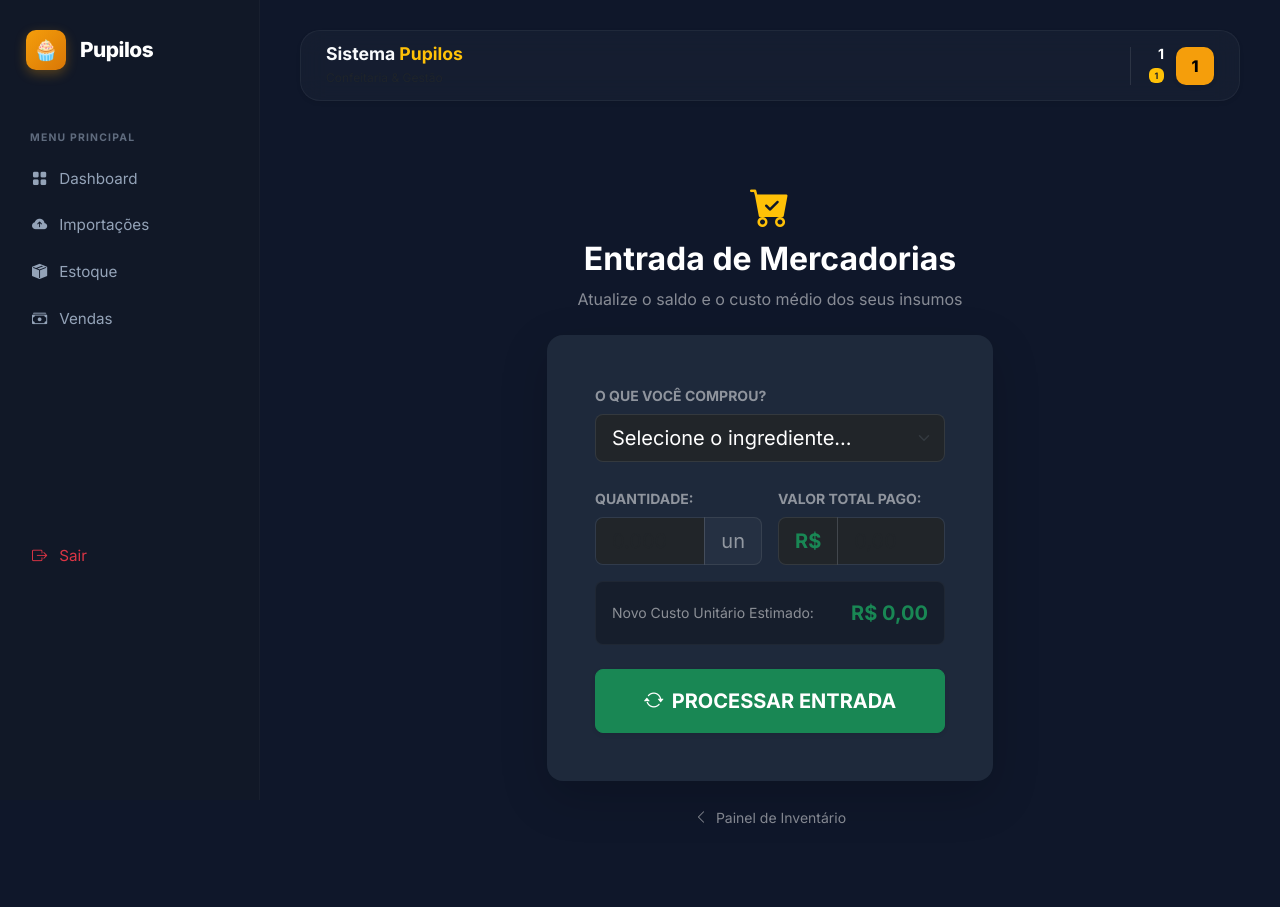
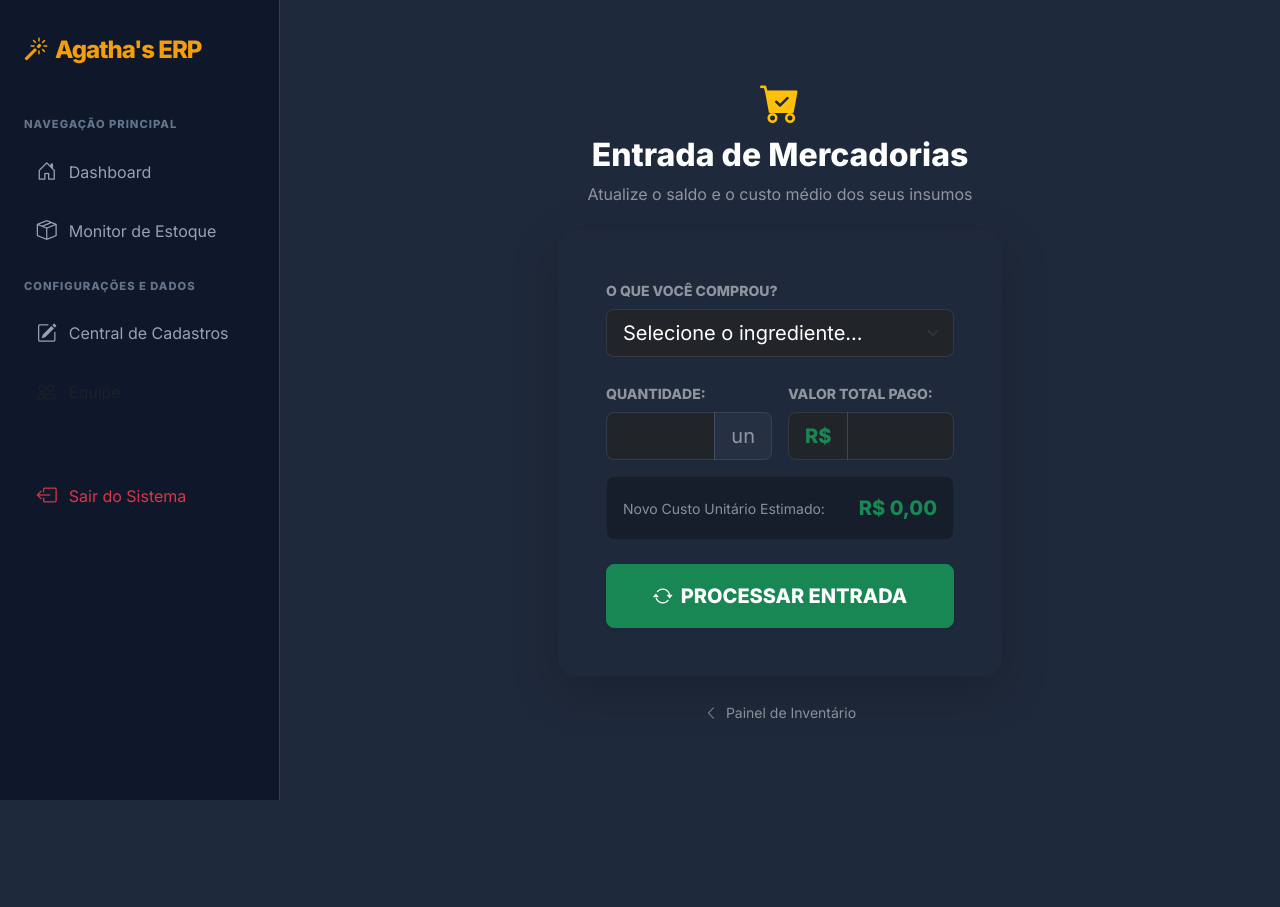
Before and after one commit to Lucas7546/Pupilos-Confeitaria-ERP, a Flask app: page /compras in a window 1280 px wide. After the commit the page ends 800 px from the top, so only its background shows below. Run offline with Flask 3, Linux system fonts and the light colour scheme; a user stored in the database is signed in; data that the repository does not hold is empty; some libraries are stand-ins or nearby versions.

Commit message:
atualizando cadastro

```diff
--- a/app.py
+++ b/app.py
@@ -5,7 +5,7 @@ import io
 from datetime import datetime
 from functools import wraps
 
-from flask import Flask, render_template, request, redirect, flash, abort, session
+from flask import Flask, render_template, request, redirect, url_for, flash, abort, session
 from flask_login import (
     LoginManager, UserMixin, login_user,
     logout_user, login_required, current_user
@@ -221,6 +221,70 @@ def registrar_compra():
         flash(f"Erro: {e}", "danger")
     return redirect("/estoque")
 
+
+# --- ROTA PRINCIPAL DA CENTRAL DE CADASTROS ---
+@app.route("/cadastro")
+@login_required
+def render_cadastro():
+    # Carrega dados para preencher os selects da Ficha Técnica (Engenharia de Produto)
+    try:
+        lista_produtos = produtos.listar_todos()
+        lista_materias = materias.listar_todas()
+        return render_template("cadastro.html", produtos=lista_produtos, materias=lista_materias)
+    except Exception as e:
+        flash(f"Erro ao carregar dados: {e}", "danger")
+        return redirect(url_for('index'))
+
+# --- AÇÃO: CADASTRAR MATÉRIA-PRIMA (INSUMOS) ---
+@app.route("/cadastrar-mp", methods=["POST"])
+@login_required
+def cadastrar_mp():
+    nome = request.form.get("nome")
+    unidade = request.form.get("unidade")
+    estoque_at = request.form.get("estoque_atual")
+    preco = request.form.get("preco")
+    estoque_min = request.form.get("estoque_minimo")
+
+    # Chama a função do seu módulo materias.py
+    # Ajuste os argumentos conforme sua função original aceita
+    if materias.cadastrar_materia(nome, unidade, preco, estoque_at, estoque_min):
+        flash(f"Insumo '{nome}' salvo no PostgreSQL!", "success")
+    else:
+        flash("Erro técnico ao salvar insumo.", "danger")
+
+    return redirect(url_for('render_cadastro'))
+
+# --- AÇÃO: CADASTRAR PRODUTO FINAL ---
+@app.route("/cadastrar-produto", methods=["POST"])
+@login_required
+def cadastrar_produto_final():
+    nome = request.form.get("nome")
+    preco = request.form.get("preco")
+    categoria = request.form.get("categoria")
+
+    if produtos.cadastrar_produto(nome, preco, categoria):
+        flash(f"Produto '{nome}' cadastrado com sucesso!", "success")
+    else:
+        flash("Erro ao cadastrar produto final.", "danger")
+
+    return redirect(url_for('render_cadastro'))
+
+# --- AÇÃO: VINCULAR RECEITA (ENGENHARIA) ---
+@app.route("/vincular-receita", methods=["POST"])
+@login_required
+def vincular_receita():
+    id_produto = request.form.get("id_produto")
+    id_materia = request.form.get("id_materia_prima")
+    quantidade = request.form.get("quantidade")
+
+    # Aqui chama a função que cria o vínculo na tabela de receitas/fichas técnicas
+    if produtos.vincular_insumo(id_produto, id_materia, quantidade):
+        flash("Ingrediente vinculado ao produto!", "success")
+    else:
+        flash("Erro ao vincular ingrediente.", "danger")
+
+    return redirect(url_for('render_cadastro'))
+
 # =========================
 # VENDAS
 # =========================
--- a/templates/base.html
+++ b/templates/base.html
@@ -1,259 +1,173 @@
 <!DOCTYPE html>
 <html lang="pt-br">
-
 <head>
     <meta charset="UTF-8">
     <meta name="viewport" content="width=device-width, initial-scale=1.0">
-    <title>Pupilos Confeitaria - Gestão Gourmet</title>
+    <title>Gestão de Confeitaria | PostgreSQL</title>
 
-    <!-- Bootstrap & Icons -->
-    <link href="https://cdn.jsdelivr.net/npm/bootstrap@5.3.3/dist/css/bootstrap.min.css" rel="stylesheet">
-    <link rel="stylesheet" href="https://cdn.jsdelivr.net/npm/bootstrap-icons@1.11.3/font/bootstrap-icons.min.css">
-    <!-- Google Fonts: Inter -->
-    <link href="https://fonts.googleapis.com/css2?family=Inter:wght@300;400;600;700;800&display=swap" rel="stylesheet">
+    <!-- Bootstrap 5.3 -->
+    <link href="https://cdn.jsdelivr.net/npm/bootstrap@5.3.0/dist/css/bootstrap.min.css" rel="stylesheet">
+    <!-- Google Fonts -->
+    <link href="https://fonts.googleapis.com/css2?family=Inter:wght@300;400;600;800&display=swap" rel="stylesheet">
+    <!-- Bootstrap Icons -->
+    <link rel="stylesheet" href="https://cdn.jsdelivr.net/npm/bootstrap-icons@1.11.0/font/bootstrap-icons.css">
 
     <style>
         :root {
-            --sidebar-width: 260px;
-            --bg-dark: #0f172a;
-            --bg-sidebar: #111827;
-            --accent: #f59e0b;
-            --accent-glow: rgba(245, 158, 11, 0.3);
-            --text-muted: #94a3b8;
-            --glass: rgba(30, 41, 59, 0.4);
+            --sidebar-bg: #0f172a;
+            --main-bg: #1e293b;
+            --accent-color: #f59e0b;
+            --sidebar-width: 280px;
         }
-
-        * { margin: 0; padding: 0; box-sizing: border-box; }
 
         body {
             font-family: 'Inter', sans-serif;
-            background: var(--bg-dark);
+            background-color: var(--main-bg);
             color: #f8fafc;
-            min-height: 100vh;
+            overflow-x: hidden;
         }
 
-        /* Scrollbar Moderna */
-        ::-webkit-scrollbar { width: 5px; }
-        ::-webkit-scrollbar-track { background: var(--bg-dark); }
-        ::-webkit-scrollbar-thumb { background: #334155; border-radius: 10px; }
-        ::-webkit-scrollbar-thumb:hover { background: var(--accent); }
-
-        /* Sidebar Refinada */
+        /* SIDEBAR ESTILIZADA */
         .sidebar {
             width: var(--sidebar-width);
+            background-color: var(--sidebar-bg);
             height: 100vh;
             position: fixed;
-            left: 0; top: 0;
-            background: var(--bg-sidebar);
-            border-right: 1px solid rgba(255,255,255,0.03);
-            padding: 30px 18px;
-            display: flex;
-            flex-direction: column;
-            z-index: 1050;
-            transition: all 0.3s cubic-bezier(0.4, 0, 0.2, 1);
+            top: 0;
+            left: 0;
+            border-right: 1px solid #334155;
+            z-index: 1000;
         }
 
-        .logo {
-            display: flex;
-            align-items: center;
-            gap: 14px;
-            margin-bottom: 35px;
-            text-decoration: none;
-            color: white;
-            padding-left: 8px;
+        .sidebar-brand {
+            padding: 2rem 1.5rem;
+            font-weight: 800;
+            font-size: 1.5rem;
+            color: var(--accent-color);
+            letter-spacing: -1px;
         }
 
-        .logo-icon {
-            width: 40px; height: 40px;
-            border-radius: 10px;
-            background: linear-gradient(135deg, var(--accent), #d97706);
-            display: flex;
-            align-items: center; justify-content: center;
-            font-size: 20px;
-            box-shadow: 0 4px 12px var(--accent-glow);
+        .menu-label {
+            font-size: 0.7rem;
+            text-transform: uppercase;
+            letter-spacing: 1px;
+            color: #64748b;
+            padding: 1rem 1.5rem 0.5rem;
+            font-weight: 700;
         }
-
-        .logo-text { font-size: 1.3rem; font-weight: 800; letter-spacing: -0.5px; }
-
-        .menu-title {
-            color: var(--text-muted);
-            font-size: 0.65rem;
-            text-transform: uppercase;
-            margin: 25px 0 10px 12px;
-            letter-spacing: 1.2px;
-            font-weight: 700;
-            opacity: 0.6;
-        }
-
-        .sidebar-menu { list-style: none; padding: 0; flex-grow: 1; }
 
         .nav-link-custom {
             display: flex;
             align-items: center;
-            gap: 12px;
+            padding: 0.8rem 1.5rem;
+            color: #94a3b8;
             text-decoration: none;
-            color: #94a3b8;
-            padding: 12px 14px;
-            border-radius: 12px;
-            font-size: 0.95rem;
-            font-weight: 500;
-            transition: 0.2s ease;
+            transition: all 0.2s ease;
+            margin: 0.2rem 0.8rem;
+            border-radius: 10px;
+        }
+
+        .nav-link-custom i {
+            font-size: 1.25rem;
+            margin-right: 12px;
         }
 
         .nav-link-custom:hover {
-            background: rgba(255,255,255,0.04);
-            color: white;
-            transform: translateX(3px);
+            background-color: #1e293b;
+            color: var(--accent-color);
         }
 
         .nav-link-custom.active {
-            background: var(--accent);
-            color: #000 !important;
-            font-weight: 700;
-            box-shadow: 0 8px 15px var(--accent-glow);
+            background-color: var(--accent-color);
+            color: #000;
+            font-weight: 600;
         }
 
-        /* Main Area */
-        .main {
+        /* CONTEÚDO PRINCIPAL */
+        .main-wrapper {
             margin-left: var(--sidebar-width);
-            padding: 30px 40px;
-            transition: all 0.3s ease;
+            padding: 2rem;
+            min-height: 100vh;
         }
 
-        .topbar {
-            background: var(--glass);
-            backdrop-filter: blur(12px);
-            -webkit-backdrop-filter: blur(12px);
-            border-radius: 20px;
-            padding: 12px 25px;
-            margin-bottom: 35px;
-            display: flex;
-            justify-content: space-between;
-            align-items: center;
-            border: 1px solid rgba(255,255,255,0.05);
+        /* ALERTAS FLASH */
+        .alert-floating {
+            border-radius: 12px;
+            border: none;
+            box-shadow: 0 10px 15px -3px rgba(0, 0, 0, 0.1);
         }
 
-        .user-box {
-            display: flex;
-            align-items: center;
-            gap: 12px;
-            padding-left: 18px;
-            border-left: 1px solid rgba(255,255,255,0.1);
-        }
-
-        .avatar {
-            width: 38px; height: 38px;
-            border-radius: 10px;
-            background: var(--accent);
-            display: flex;
-            align-items: center; justify-content: center;
-            font-weight: 800; color: #000;
-        }
-
-        /* Responsividade */
-        @media(max-width: 992px){
-            :root { --sidebar-width: 80px; }
-            .logo-text, .menu-title, .nav-link-custom span, .user-info, .topbar h4 { display: none; }
-            .sidebar { padding: 25px 10px; align-items: center; }
-            .nav-link-custom { justify-content: center; width: 48px; height: 48px; padding: 0; }
-            .main { padding: 20px; }
-        }
-
-        /* Animações de Conteúdo */
-        .page-content {
-            animation: fadeIn 0.5s ease-out;
-        }
-
-        @keyframes fadeIn {
-            from { opacity: 0; transform: translateY(10px); }
-            to { opacity: 1; transform: translateY(0); }
-        }
-
-        .alert-custom {
-            background: #1e293b !important;
-            border: none;
-            border-left: 4px solid var(--accent) !important;
-            color: #f8fafc;
+        @media (max-width: 992px) {
+            .sidebar { transform: translateX(-100%); }
+            .main-wrapper { margin-left: 0; }
         }
     </style>
 </head>
-
 <body>
 
+    <!-- NAVEGAÇÃO LATERAL -->
     <aside class="sidebar">
-        <a href="/" class="logo">
-            <div class="logo-icon">🧁</div>
-            <span class="logo-text">Pupilos</span>
+        <div class="sidebar-brand">
+            <i class="bi bi-magic me-2"></i>Agatha's ERP
+        </div>
+
+        <nav>
+            <div class="menu-label">Navegação Principal</div>
+            <a href="/" class="nav-link-custom">
+                <i class="bi bi-house-door"></i> Dashboard
+            </a>
+            <a href="/estoque" class="nav-link-custom">
+                <i class="bi bi-box-seam"></i> Monitor de Estoque
             </a>
 
-        <div class="menu-title">Menu Principal</div>
-        <ul class="sidebar-menu">
-            <li><a href="/" class="nav-link-custom"><i class="bi bi-grid-fill"></i> <span>Dashboard</span></a></li>
-            <li><a href="/importacoes" class="nav-link-custom"><i class="bi bi-cloud-arrow-up-fill"></i> <span>Importações</span></a></li>
-            <li><a href="/estoque" class="nav-link-custom"><i class="bi bi-box-seam-fill"></i> <span>Estoque</span></a></li>
-            <li><a href="/vendas" class="nav-link-custom"><i class="bi bi-cash-stack"></i> <span>Vendas</span></a></li>
+            <div class="menu-label">Configurações e Dados</div>
+            <!-- LINK PARA A CENTRAL DE CADASTROS -->
+            <a href="/cadastro" class="nav-link-custom">
+                <i class="bi bi-pencil-square"></i> Central de Cadastros
+            </a>
 
-            {% if session.get('nivel') in ['admin', 'gerente'] %}
-            <div class="menu-title">Gestão</div>
-            <li><a href="/financeiro" class="nav-link-custom"><i class="bi bi-bar-chart-line-fill"></i> <span>Financeiro</span></a></li>
-            {% endif %}
+            <a href="/usuarios" class="nav-link-custom text-muted">
+                <i class="bi bi-people"></i> Equipe
+            </a>
 
-            {% if session.get('nivel') == 'admin' %}
-            <li><a href="/usuarios" class="nav-link-custom"><i class="bi bi-people-fill"></i> <span>Usuários</span></a></li>
-            <li><a href="/auditoria" class="nav-link-custom"><i class="bi bi-shield-lock-fill"></i> <span>Auditoria</span></a></li>
-            {% endif %}
-        </ul>
-
-        <ul class="sidebar-menu mt-auto">
-            <li><a href="/logout" class="nav-link-custom text-danger"><i class="bi bi-box-arrow-right"></i> <span>Sair</span></a></li>
-        </ul>
+            <div class="mt-5">
+                <a href="/logout" class="nav-link-custom text-danger">
+                    <i class="bi bi-box-arrow-left"></i> Sair do Sistema
+                </a>
+            </div>
+        </nav>
     </aside>
 
-    <main class="main">
-        <header class="topbar shadow-sm">
-            <div>
-                <h4 class="fw-bold mb-0" style="font-size: 1.1rem;">Sistema <span class="text-warning">Pupilos</span></h4>
-                <small class="text-muted" style="font-size: 0.75rem;">Confeitaria & Gestão</small>
-            </div>
+    <!-- ÁREA DE CONTEÚDO -->
+    <div class="main-wrapper">
 
-            <div class="user-box">
-                <div class="user-info text-end">
-                    <div class="fw-bold text-white small" style="line-height: 1;">{{ current_user.id }}</div>
-                    <span class="badge bg-warning text-dark mt-1" style="font-size: 0.55rem; text-transform: uppercase;">
-                        {{ session.get('nivel', 'usuário') }}
-                    </span>
-                </div>
-                <div class="avatar shadow-sm">
-                    {{ current_user.id[0]|upper if current_user.is_authenticated else '?' }}
-                </div>
-            </div>
-        </header>
-
-        <div class="container-fluid p-0 page-content">
+        <!-- MENSAGENS DO FLASK (ERRO/SUCESSO) -->
         {% with messages = get_flashed_messages(with_categories=true) %}
           {% if messages %}
             {% for category, message in messages %}
-                        <div class="alert alert-custom alert-dismissible fade show mb-4 shadow-sm" role="alert">
-                            <i class="bi bi-info-circle-fill text-warning me-2"></i>
+              <div class="alert alert-{{ category }} alert-dismissible fade show alert-floating mb-4" role="alert">
+                {% if category == 'success' %} <i class="bi bi-check-circle-fill me-2"></i> {% else %} <i class="bi bi-exclamation-triangle-fill me-2"></i> {% endif %}
                 {{ message }}
-                            <button type="button" class="btn-close btn-close-white" data-bs-dismiss="alert"></button>
+                <button type="button" class="btn-close" data-bs-dismiss="alert" aria-label="Close"></button>
               </div>
             {% endfor %}
           {% endif %}
         {% endwith %}
 
+        <!-- ONDE ENTRA O CONTEÚDO DAS OUTRAS PÁGINAS -->
         {% block content %}{% endblock %}
+
     </div>
-    </main>
 
-    <script src="https://cdn.jsdelivr.net/npm/bootstrap@5.3.3/dist/js/bootstrap.bundle.min.js"></script>
+    <!-- Scripts Bootstrap -->
+    <script src="https://cdn.jsdelivr.net/npm/bootstrap@5.3.0/dist/js/bootstrap.bundle.min.js"></script>
+
+    <!-- Script para marcar link ativo automaticamente -->
     <script>
-        // Script simples para marcar o link ativo baseado na URL
-        document.addEventListener("DOMContentLoaded", () => {
-            const path = window.location.pathname;
-            document.querySelectorAll(".nav-link-custom").forEach(link => {
-                if(link.getAttribute("href") === path) link.classList.add("active");
-            });
+        document.querySelectorAll('.nav-link-custom').forEach(link => {
+            if (link.href === window.location.href) {
+                link.classList.add('active');
+            }
         });
     </script>
 </body>
```
Also changed, not shown: templates/cadastro.html (+9 -39 lines). Lines whose indentation alone changed are shown as unchanged.
